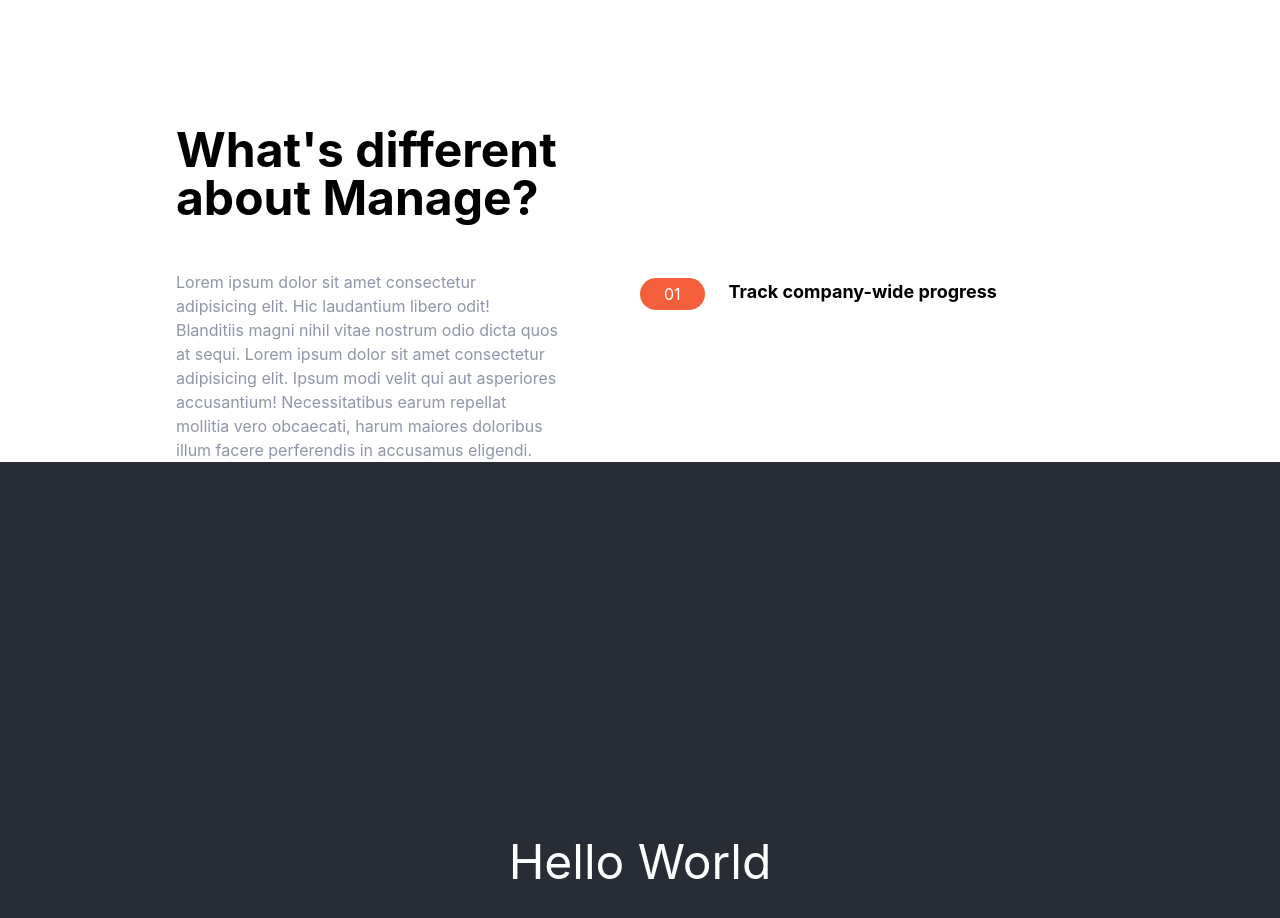
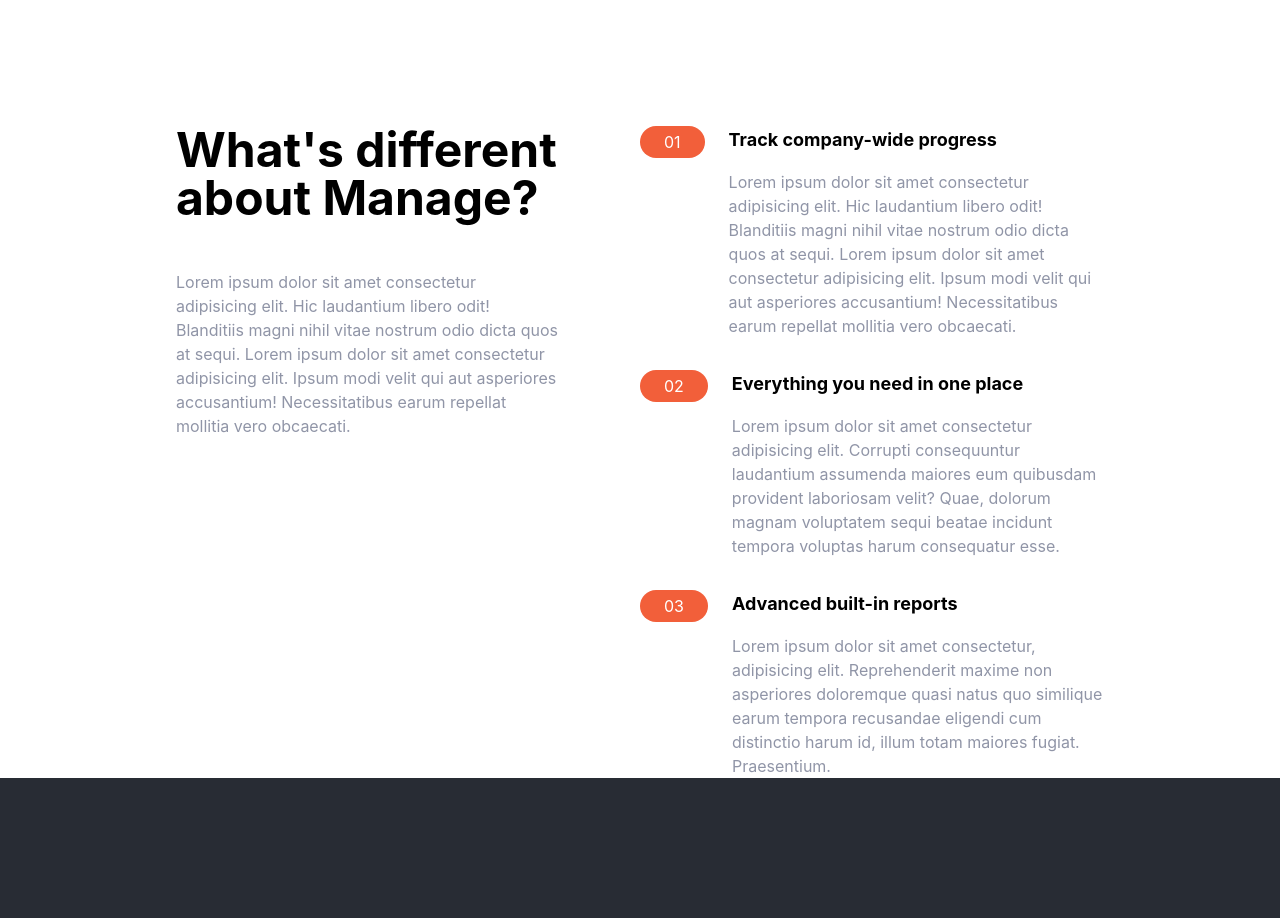
Before and after one commit to zachyo/mini-tailwind-proj, a React (Create React App) app: page / in a window 1280 px wide. Shown: the part 482-1400 px from the top of the page. Built offline with nearby package versions, Linux system fonts and the light colour scheme.

Commit message:
Update features.component.jsx

```diff
--- a/src/features.component.jsx
+++ b/src/features.component.jsx
@@ -1,6 +1,6 @@
 const Features = () => {
   return (
-    <div className="container flex flex-col items-center px-6 mx-auto md:flex-row ">
+    <div className="container flex flex-col px-6 mx-auto md:flex-row ">
       <div className="flex flex-col mb-32 space-y-12 md:w-1/2 md:mb-0">
         <h2 className="max-w-md text-4xl font-bold text-center md:text-5xl md:text-left">
           What's different about Manage?
@@ -10,55 +10,92 @@
           laudantium libero odit! Blanditiis magni nihil vitae nostrum odio
           dicta quos at sequi. Lorem ipsum dolor sit amet consectetur
           adipisicing elit. Ipsum modi velit qui aut asperiores accusantium!
-          Necessitatibus earum repellat mollitia vero obcaecati, harum maiores
-          doloribus illum facere perferendis in accusamus eligendi.
+          Necessitatibus earum repellat mollitia vero obcaecati.
         </p>
       </div>
-      <div className="flex flex-col justify-start space-y-8 md:w-1/2">
+      <div className="flex flex-col space-y-8 md:w-1/2">
         {/* List Item */}
-        <div className="flex flex-col space-y-3 md:space-y-0 md:space-x-6 md:flex-row">
-          <div className="rounded-l-full bg-brightRedSupLight md:bg-transparent">
-            <div className="flex items-center space-x-4">
-              <div className="rounded-full text-white py-4 px-6 bg-brightRed md:py-1">
+        <div className="flex flex-col space-y-3 text-left md:items-start md:space-y-0 md:space-x-6 md:flex-row">
+          <div className="rounded-l-full bg-brightRedSupLight flex items-center space-x-4 md:bg-transparent">
+            <div className="rounded-full text-white py-2 px-6 bg-brightRed md:py-1">
               01
             </div>
-              <h3 className="font-bold md:mb-4 pr-9 md:hidden">
+            <h3 className="font-bold pr-9 md:hidden ">
               Track company-wide progress
             </h3>
           </div>
-          </div>
-          <h3 className="hidden font-bold text-lg mb-4 md:block ">
+          <div>
+            <h3 className="hidden font-bold text-lg mb-4 md:block">
               Track company-wide progress
             </h3>
-
-          {/* <div className="rounded-l-full bg-brightRedSupLight md:bg-transparent flex items-center space-x-4">
-            <div className="rounded-full text-white py-2 px-4 bg-brightRed md:py-1">
-              01
+            <p className=" text-darkGrayishBlue">
+              Lorem ipsum dolor sit amet consectetur adipisicing elit. Hic
+              laudantium libero odit! Blanditiis magni nihil vitae nostrum odio
+              dicta quos at sequi. Lorem ipsum dolor sit amet consectetur
+              adipisicing elit. Ipsum modi velit qui aut asperiores accusantium!
+              Necessitatibus earum repellat mollitia vero obcaecati.
+            </p>
           </div>
-            <h3 className="font-bold md:mb-4 pr-9 md:text-base md:hidden">
-              Track company-wide progress
-            </h3>
-            <h3 className="hidden font-bold text-lg mb-4 md:block ">
-              Track company-wide progress
-            </h3>
-          </div> */}
-          {/* <div className="rounded-l-full bg-brightRedSupLight md:bg-transparent flex items-center space-x-4">
-            <div className="rounded-full text-white py-2 px-4 bg-brightRed md:py-1">
+        </div>
+        {/* List Item */}
+        <div className="flex flex-col space-y-3 text-left md:items-start md:space-y-0 md:space-x-6 md:flex-row">
+          <div className="rounded-l-full bg-brightRedSupLight flex items-center space-x-4 md:bg-transparent">
+            <div className="rounded-full text-white py-2 px-6 bg-brightRed md:py-1">
               02
             </div>
-            <h3 className="font-bold md:mb-4 pr-9 md:text-base">
-              Track company-wide progress
+            <h3 className="font-bold pr-9 md:hidden ">
+              Everything you need in one place
             </h3>
           </div>
-          <div className="rounded-l-full bg-brightRedSupLight md:bg-transparent flex items-center space-x-4">
-            <div className="rounded-full text-white py-2 px-4 bg-brightRed md:py-1">
+          <div>
+            <h3 className="hidden font-bold text-lg mb-4 md:block">
+              Everything you need in one place
+            </h3>
+            <p className=" text-darkGrayishBlue">
+              Lorem ipsum dolor sit amet consectetur adipisicing elit. Corrupti
+              consequuntur laudantium assumenda maiores eum quibusdam provident
+              laboriosam velit? Quae, dolorum magnam voluptatem sequi beatae
+              incidunt tempora voluptas harum consequatur esse.
+            </p>
+          </div>
+        </div>
+        {/* List Item */}
+        <div className="flex flex-col space-y-3 text-left md:items-start md:space-y-0 md:space-x-6 md:flex-row">
+          <div className="rounded-l-full bg-brightRedSupLight flex items-center space-x-4 md:bg-transparent">
+            <div className="rounded-full text-white py-2 px-6 bg-brightRed md:py-1">
               03
             </div>
-            <h3 className="font-bold md:mb-4 pr-9 md:text-base">
-              Track company-wide progress
+            <h3 className="font-bold pr-9 md:hidden ">
+              Advanced built-in reports
             </h3>
+          </div>
+          <div>
+            <h3 className="hidden font-bold text-lg mb-4 md:block">
+              Advanced built-in reports
+            </h3>
+            <p className=" text-darkGrayishBlue">
+              Lorem ipsum dolor sit amet consectetur, adipisicing elit.
+              Reprehenderit maxime non asperiores doloremque quasi natus quo
+              similique earum tempora recusandae eligendi cum distinctio harum
+              id, illum totam maiores fugiat. Praesentium.
+            </p>
+          </div>
+        </div>
+        {/* <div className="flex flex-col space-y-4">
+          <div className="rounded-l-full bg-brightRedSupLight flex items-center space-x-4 md:bg-transparent">
+            <div className="rounded-full text-white py-2 px-6 bg-brightRed md:py-1">
+              02
+            </div>
+            <h3 className="font-bold pr-9">Track company-wide progress</h3>
+          </div>
+          <p className="max-w-sm text-darkGrayishBlue ml-0 text-left">
+            Lorem ipsum dolor sit amet consectetur adipisicing elit. Hic
+            laudantium libero odit! Blanditiis magni nihil vitae nostrum odio
+            dicta quos at sequi. Lorem ipsum dolor sit amet consectetur
+            adipisicing elit. Ipsum modi velit qui aut asperiores accusantium!
+            Necessitatibus earum repellat mollitia vero obcaecati.
+          </p>
         </div> */}
-        </div>
       </div>
     </div>
   );
```
Lines whose indentation alone changed are shown as unchanged.
